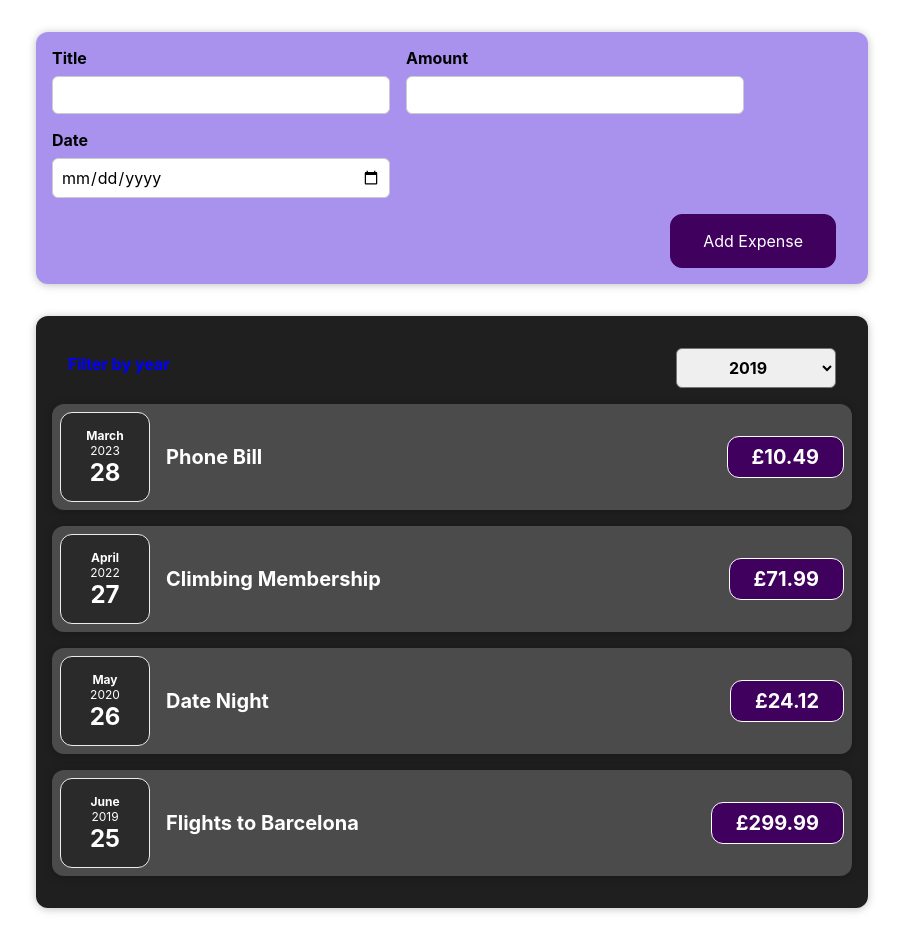
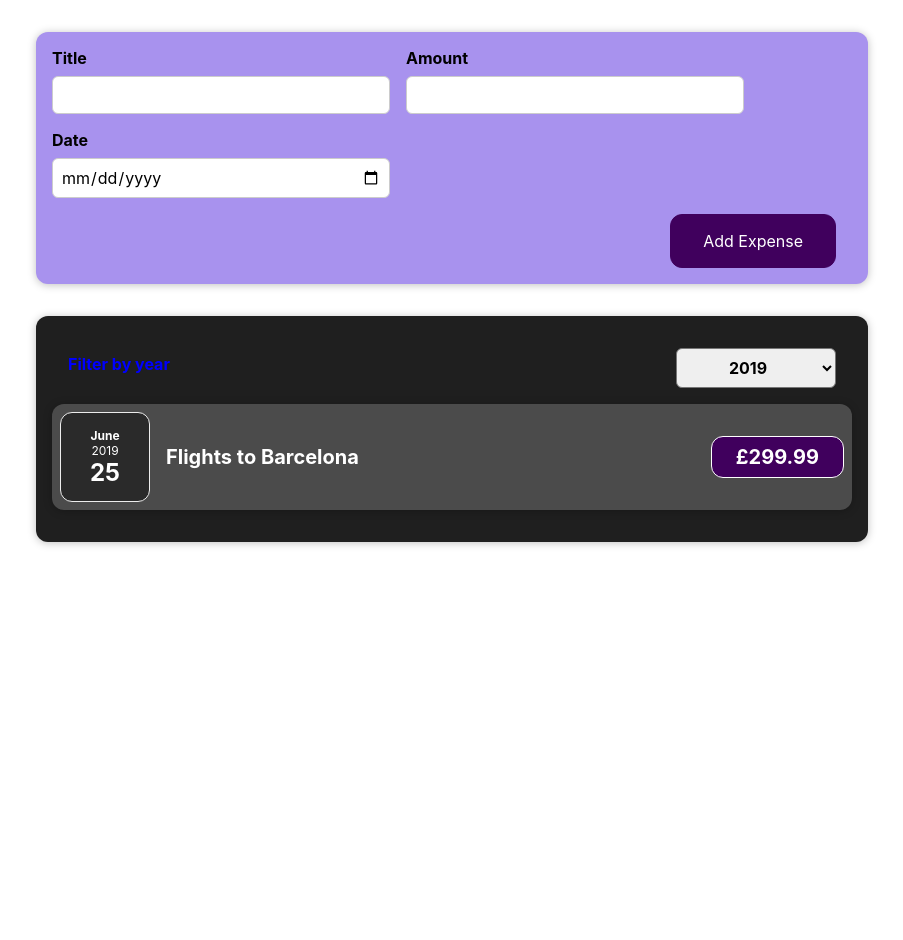
Before and after one commit to ianmcnicholas/my-first-react-app, a React (Create React App) app: page / in a window 1280 px wide. Shown: the whole page, without its empty margins (188-1091 px from the left). After the commit the page ends 800 px from the top, so only its background shows below. Built offline with nearby package versions, Linux system fonts and the light colour scheme.

Commit message:
Adding conditional return statements

```diff
--- a/src/components/Expenses/Expenses.js
+++ b/src/components/Expenses/Expenses.js
@@ -1,8 +1,8 @@
 import "./Expenses.css";
-import ExpenseItem from "./ExpenseItem";
 import Card from "../UI/Card";
 import ExpensesFilter from "./ExpensesFilter";
 import React, { useState } from "react";
+import ExpenseList from "./ExpensesList";
 
 function Expenses(props) {
   const [filteredYear, setFilteredYear] = useState("2019");
@@ -11,17 +11,15 @@ function Expenses(props) {
     setFilteredYear(selectedYear);
   };
 
+  const filteredExpenses = props.expensesArray.filter((element) => {
+    return element.date.getFullYear().toString() === filteredYear;
+  });
+
   return (
     <div>
       <Card className="expenses">
         <ExpensesFilter selected={filteredYear} onFilter={yearFilterHandler} />
-        {props.expensesArray.map((element) => (
-          <ExpenseItem
-            title={element.title}
-            amount={element.amount}
-            date={element.date}
-          />
-        ))}
+        <ExpenseList items={filteredExpenses} />
       </Card>
     </div>
   );
--- a/src/components/Expenses/ExpensesFilter.js
+++ b/src/components/Expenses/ExpensesFilter.js
@@ -10,6 +10,7 @@ const ExpensesFilter = (props) => {
       <div className="expenses-filter__control">
         <label>Filter by year</label>
         <select value={props.selected} onChange={selectYearHandler}>
+          <option value="2023">2023</option>
           <option value="2022">2022</option>
           <option value="2021">2021</option>
           <option value="2020">2020</option>
--- /dev/null
+++ b/src/components/Expenses/ExpensesList.css
@@ -0,0 +1,9 @@
+.expenses-list {
+  list-style: none;
+  padding: 0;
+}
+
+.expenses-list__fallback {
+  color: white;
+  text-align: center;
+}
--- /dev/null
+++ b/src/components/Expenses/ExpensesList.js
@@ -0,0 +1,23 @@
+import "./ExpensesList.css";
+import ExpenseItem from "./ExpenseItem";
+
+const ExpenseList = (props) => {
+  if (props.items.length === 0) {
+    return <h2 className="expenses-list__fallback">Found no expenses.</h2>;
+  }
+
+  return (
+    <ul className="expenses-list">
+      {props.items.map((element) => (
+        <ExpenseItem
+          key={element.id} // must add this key even if not getting displayed
+          title={element.title}
+          amount={element.amount}
+          date={element.date}
+        />
+      ))}
+    </ul>
+  );
+};
+
+export default ExpenseList;
```
